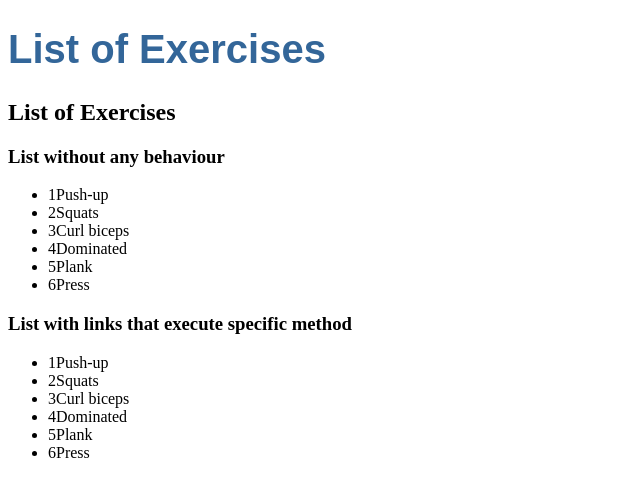
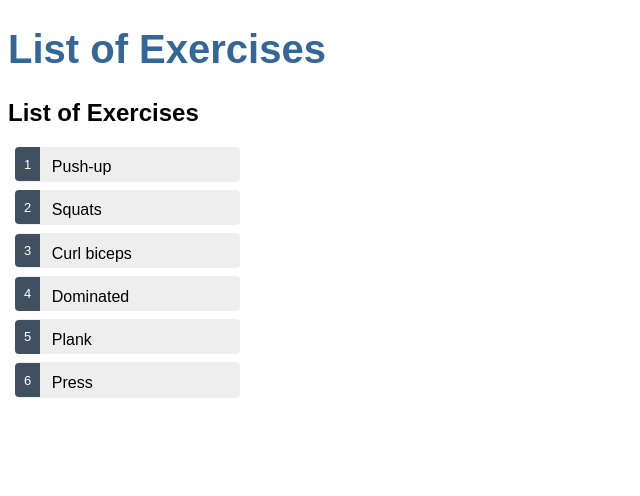
Before and after one commit to esanchezdevel/listExercises, an Angular app: page / in a window 1280 px wide. Shown: the top 496 px of the page, without its empty margins (0-640 px from the left). Built offline with nearby package versions, Linux system fonts and the light colour scheme.

Commit message:
add the css to the app

```diff
--- a/src/app/app.component.css
+++ b/src/app/app.component.css
@@ -4,3 +4,23 @@
   font-family: Arial, Helvetica, sans-serif;
   font-size: 250%;
 }
+
+h2, h3 {
+  color: #444;
+  font-family: Arial, Helvetica, sans-serif;
+  font-weight: lighter;
+}
+
+body {
+  margin: 2em;
+}
+
+body, input[type="text"], button {
+  color: #333;
+  font-family: Cambria, Georgia;
+}
+
+/* rest of content */
+* {
+  font-family: Arial, Helvetica, sans-serif;
+}
--- a/src/app/exercises/exercises.component.css
+++ b/src/app/exercises/exercises.component.css
@@ -0,0 +1,43 @@
+.exercises {
+  margin: 0 0 2em 0;
+  list-style-type: none;
+  padding: 0;
+  width: 15em;
+}
+.exercises li {
+  cursor: pointer;
+  position: relative;
+  left: 0;
+  background-color: #EEE;
+  margin: .5em;
+  padding: .3em 0;
+  height: 1.6em;
+  border-radius: 4px;
+}
+.exercises li:hover {
+  color: #607D8B;
+  background-color: #DDD;
+  left: .1em;
+}
+.exercises li.selected {
+  background-color: #CFD8DC;
+  color: white;
+}
+.exercises li.selected:hover {
+  background-color: #BBD8DC;
+  color: white;
+}
+.exercises .badge {
+  display: inline-block;
+  font-size: small;
+  color: white;
+  padding: 0.8em 0.7em 0 0.7em;
+  background-color:#405061;
+  line-height: 1em;
+  position: relative;
+  left: -1px;
+  top: -4px;
+  height: 1.8em;
+  margin-right: .8em;
+  border-radius: 4px 0 0 4px;
+}
--- a/src/app/exercises/exercises.component.html
+++ b/src/app/exercises/exercises.component.html
@@ -1,16 +1,17 @@
 <h2>List of Exercises</h2>
 
+<!--
 <h3>List without any behaviour</h3>
 <ul class="exercises">
-  <!-- for through all the list of exercises -->
   <li *ngFor='let exercise of exercises'>
     <span class="exercise">{{exercise.id}}</span>{{exercise.name}}
   </li>
 </ul>
 <h3>List with links that execute specific method</h3>
-<ul>
+-->
+<ul class="exercises">
   <li *ngFor='let exercise of exercises' (click)="onSelectExercise(exercise)">
-    <span class="exercise">{{exercise.id}}</span>{{exercise.name}}
+    <span class="badge">{{exercise.id}}</span>{{exercise.name}}
   </li>
 </ul>
 
```
